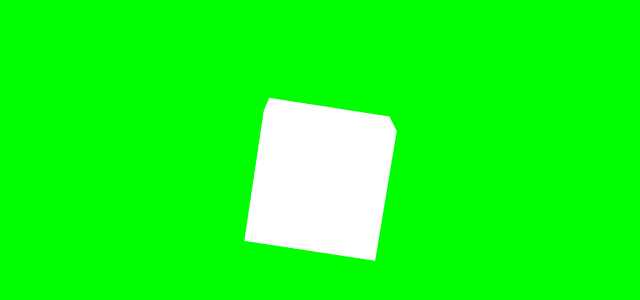
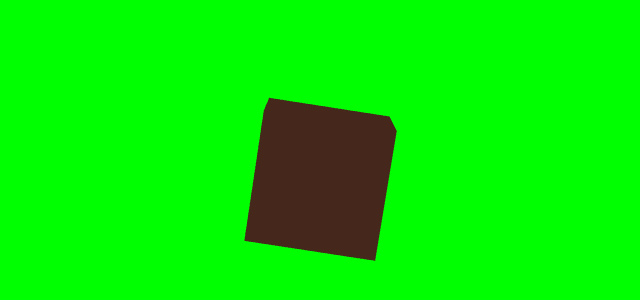
Before and after one commit to tomatrow/threejs-diving-in-notes, a plain HTML site: page Part 02: Basic Scene /index.html in a window 1280 px wide. Shown: the part 224-524 px from the top of the page, without its empty margins (320-960 px from the left). Drawn offline with nearby package versions, Linux system fonts and the light colour scheme.

Commit message:
Add light

```diff
--- a/Part 02: Basic Scene /index.html
+++ b/Part 02: Basic Scene /index.html
@@ -32,8 +32,13 @@
         let camera = new THREE.PerspectiveCamera(35, window.innerWidth / window.innerHeight, 0.1, 3000);
         let scene = new THREE.Scene();
 
+        let ambientLight = new THREE.AmbientLight(0xffffff, 0.5);
+        scene.add(ambientLight);
+        let pointLight = new THREE.PointLight(0xffffff, 0.5);
+        scene.add(pointLight);
+
         let geometry = new THREE.BoxGeometry(100, 100, 100);
-        let material = new THREE.MeshBasicMaterial();
+        let material = new THREE.MeshLambertMaterial({color: 0xaa5674a});
         let mesh = new THREE.Mesh(geometry, material);
         mesh.position.set(0, 0, -1000);
 
```
